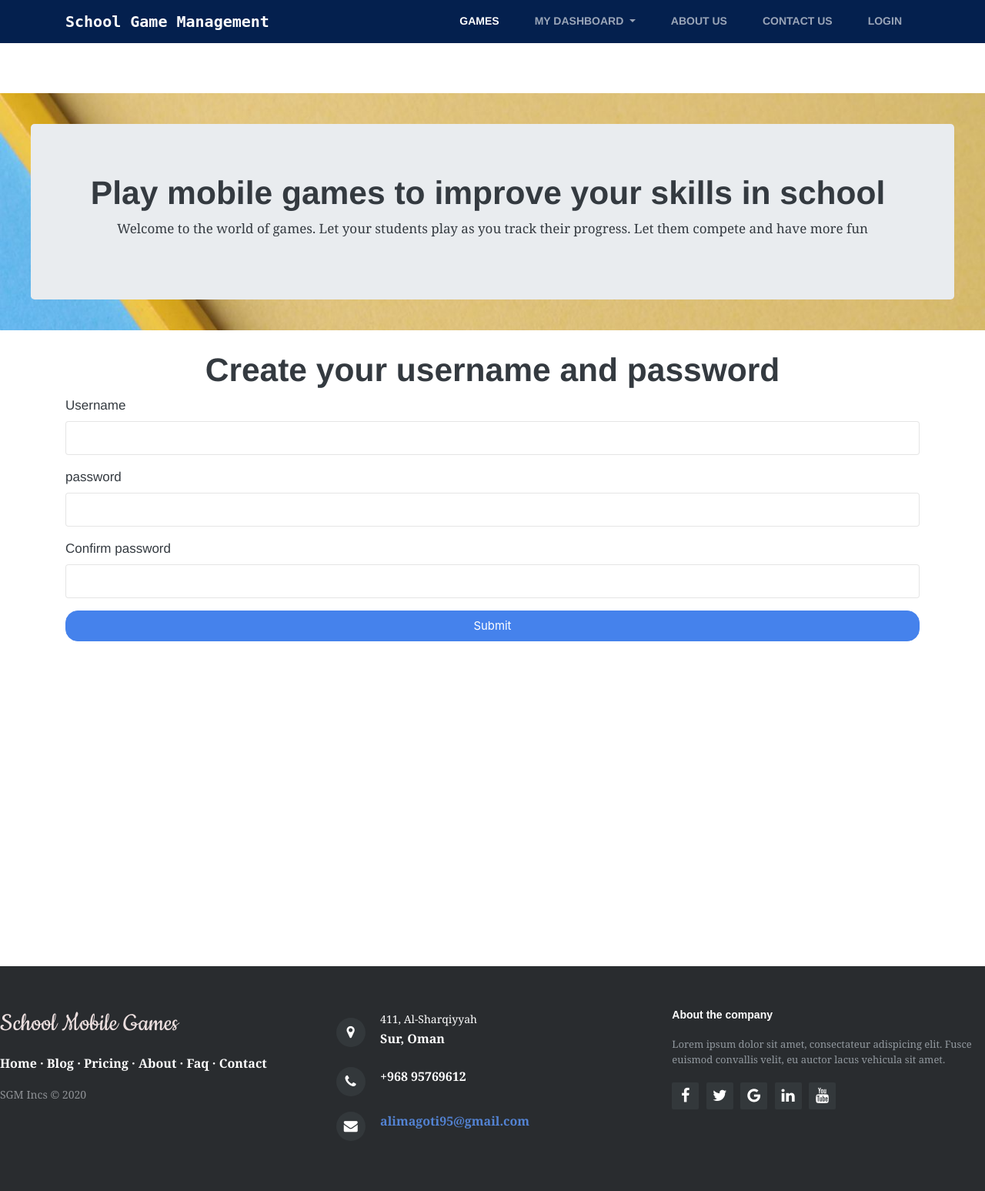
After one commit to GameLearningManagementPlatform/School-mobile-game-platform, a PHP site: page /createUsername_Password.php in a window 1280 px wide. The commit adds this page. Shown: the whole page at 77% size. Run offline with PHP 8.4, Linux system fonts and the light colour scheme; tables that the repository leaves empty or names only in its code hold one stand-in row (values such as "Sample post"); some libraries are stand-ins or nearby versions.

Commit message:
insert new user and password for login

```diff
--- /dev/null
+++ b/createUsername_Password.php
@@ -0,0 +1,42 @@
+<?php
+$title = 'School-registration';
+require 'includes/header.php';
+require 'database/conn.php';
+
+if(isset($_POST['submit'])) {
+    $username = $_POST['username'];
+    $password = $_POST['password'];
+
+    $result = $user_authentication->insertUser($username, $password);
+    if ($result==true){
+        header("Location: login.php");
+    }else{
+        echo  '<h1>Error creating  username and password</h1>';
+    }
+}
+
+?>
+    <div id="wrap">
+        <div id="main" class="container clear-top">
+            <h1>Create your username and password</h1>
+            <form method="post" action="createUsername_Password.php">
+                <div class="form-group">
+                    <label for="firstname">Username</label>
+                    <input required type="text" class="form-control" id="username" name="username">
+                </div>
+
+                <div class="form-group">
+                    <label for="exampleInputPassword1">password</label>
+                    <input required type="password" class="form-control" id="exampleInputPassword1" name="password">
+                </div>
+                <div class="form-group">
+                    <label for="exampleInputPassword1">Confirm password </label>
+                    <input required type="password" class="form-control" id="exampleInputPassword1" name="password">
+                </div>
+
+                <button type="submit" name="submit" class="btn btn-primary btn-block">Submit</button>
+
+            </form>
+        </div>
+    </div>
+<?php require 'includes/footer.php';
--- a/database/userCrud.php
+++ b/database/userCrud.php
@@ -11,12 +11,12 @@ class crud
     }
 
     // insert into database
-    public function insertSchoolmanager_Admin($firstname, $secondname, $role, $email, $password, $phonenumber, $schoolname)
+    public function insertSchoolmanager_Admin($firstname, $secondname, $role, $email,$username, $password, $phonenumber, $schoolname)
     {
         try {
             // define sql statement to be executed
-            $sql = "INSERT into schooladmin_schoolmanager(firstname, secondname,role, email,password,phonenumber,school_id ) VALUES (:firstname, :secondname, :role, :email,
-            :password, :phonenumber, :schoolname)";
+            $sql = "INSERT into schooladmin_schoolmanager(firstname, secondname,role, email,username, password,phonenumber,school_id ) VALUES (:firstname, :secondname, :role, :email,
+            :username,:password, :phonenumber, :schoolname)";
             //prepare the sql statement for execution
             $pdo = $this->db->prepare($sql);
             // bind all placeholders to the actual values
@@ -24,6 +24,7 @@ class crud
             $pdo->bindparam(':secondname', $secondname);
             $pdo->bindparam(':role', $role);
             $pdo->bindparam(':email', $email);
+            $pdo->bindparam(':username', $username);
             $pdo->bindparam(':password', $password);
             $pdo->bindparam(':phonenumber', $phonenumber);
             $pdo->bindparam(':schoolname', $schoolname);
@@ -49,6 +50,21 @@ class crud
             return false;
         }
     }
+   /* public function getSchoolAdminSchoolManagerByEmail_Password($username, $password){
+        //a functon to get email of the admin to help with login
+        try{
+            $sql = "select * from schooladmin_schoolmanager where username = :username AND password = :password ";
+            $pdo = $this->db->query($sql);
+            $pdo->bindparam('username', $username);
+            $pdo->bindparam('password', $password);
+            $pdo->execute();
+            $result = $pdo->fetch();
+            return $result;
+        }catch (PDOException $exception){
+            echo $exception->getMessage();
+            return false;
+        }
+    }*/
 
     public function getSchoolName()
     {
@@ -123,4 +139,22 @@ class crud
         }
     }
 
+    //inserting into user_authentication table for username and password
+    public function insertUserNameAndPassword($username, $password){
+        try {
+            $sql = 'INSERT INTO user_authentication (username, password) VALUES (:username, :password)';
+            $pdo = $this->db->prepare($sql);
+
+            $pdo->bindparam(':username', $username);
+            $pdo->bindparam(':password', $password);
+            // execute statement
+            $pdo->execute();
+            return true;
+
+        } catch (PDOException $e) {
+            echo $e->getMessage();
+            return false;
+        }
+    }
+
 }
--- a/includes/auth_check.php
+++ b/includes/auth_check.php
@@ -1,5 +1,7 @@
 <?php
-if(!isset($_SESSION['username'])){
+if((!isset($_SESSION['username'] ))){
     header("Location: login.php");
 }
+//if((!isset($_SESSION['username'] ) or $_SESSION['email'])){
+//we will use the emails of teachers and students registered to login or unless they can create their new passwords
 ?>
--- a/schoolManagerSchoolAdminregistration.php
+++ b/schoolManagerSchoolAdminregistration.php
@@ -9,6 +9,7 @@ require 'database/conn.php';
             -first name
             -last name
             -email
+            -username
             -password
             -Date of Birth
             -School list from dropdown(name of the school)
@@ -58,9 +59,14 @@ require 'database/conn.php';
                         else.</small>
                 </div>
                 <div class="form-group">
+                    <label for="username">username</label>
+                    <input required type="text" class="form-control" id="username" name="username">
+                </div>
+                <div class="form-group">
                     <label for="exampleInputPassword1">Password</label>
                     <input required type="password" class="form-control" id="exampleInputPassword1" name="password">
                 </div>
+
                 <div class="form-group">
                     <label for="phonenumber"> Contact Number</label>
                     <input type="text" class="form-control" id="phonenumber" name="phonenumber">
```
Also changed, not shown: Development Stucture/HowTheSystemWorks.md (added, +3 -0 lines), login.php (+6 -2 lines), success.php (+6 -1 lines).
